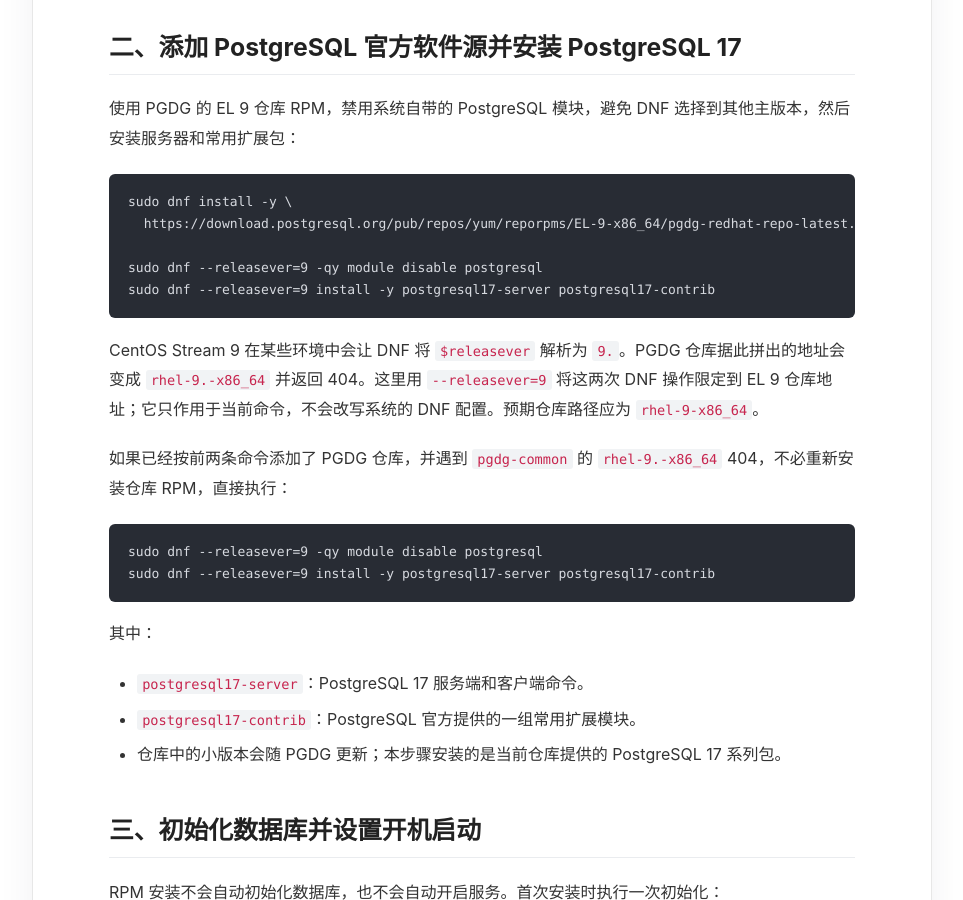
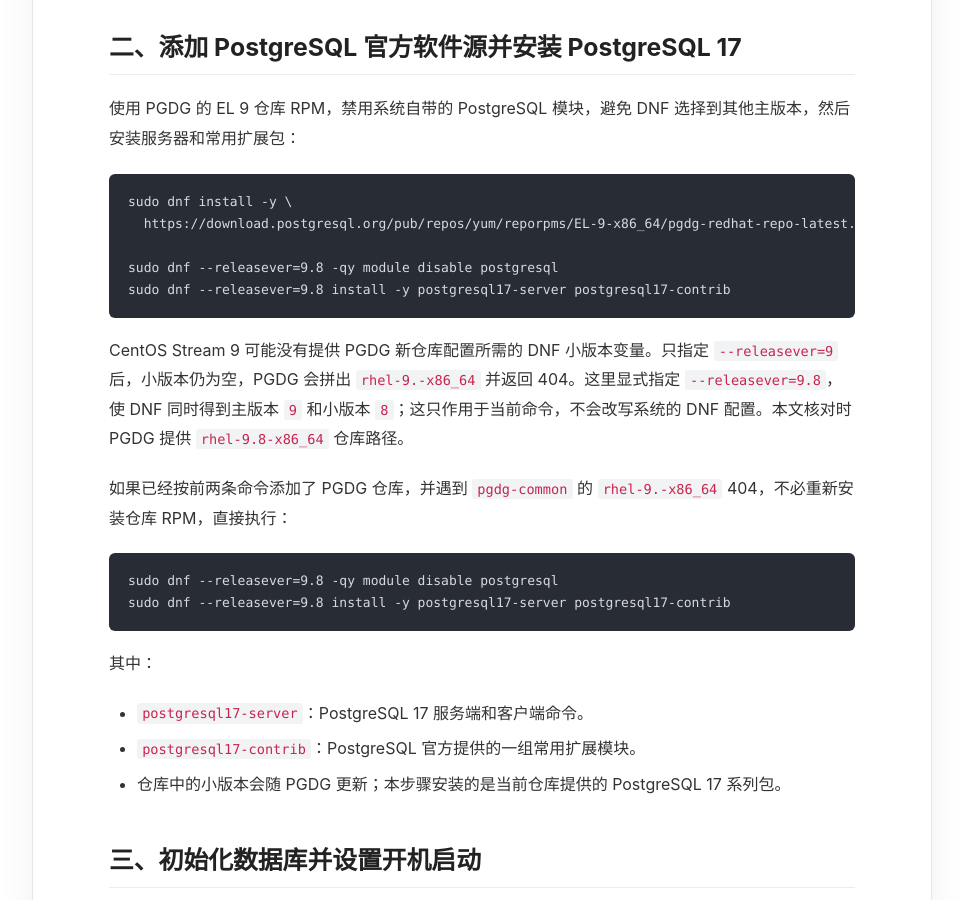
Before and after one commit to lnsyyj/lnsyyj.github.io, a Jekyll site: the page built from _posts/2026-10-11-centos-stream-9-postgresql-17-install.md, in a window 1280 px wide and 900 px high, scrolled down 1303 px. Shown: the whole window, without its empty margins (158-1121 px from the left). Built offline with Jekyll 4.4.1, drawn with Linux system fonts in a browser that asks for light colours.

Commit message:
Correct PGDG release version workaround

````diff
--- a/_posts/2026-10-11-centos-stream-9-postgresql-17-install.md
+++ b/_posts/2026-10-11-centos-stream-9-postgresql-17-install.md
@@ -34,17 +34,17 @@
 sudo dnf install -y \
   https://download.postgresql.org/pub/repos/yum/reporpms/EL-9-x86_64/pgdg-redhat-repo-latest.noarch.rpm
 
-sudo dnf --releasever=9 -qy module disable postgresql
-sudo dnf --releasever=9 install -y postgresql17-server postgresql17-contrib
+sudo dnf --releasever=9.8 -qy module disable postgresql
+sudo dnf --releasever=9.8 install -y postgresql17-server postgresql17-contrib
 ```
 
-CentOS Stream 9 在某些环境中会让 DNF 将 `$releasever` 解析为 `9.`。PGDG 仓库据此拼出的地址会变成 `rhel-9.-x86_64` 并返回 404。这里用 `--releasever=9` 将这两次 DNF 操作限定到 EL 9 仓库地址；它只作用于当前命令，不会改写系统的 DNF 配置。预期仓库路径应为 `rhel-9-x86_64`。
+CentOS Stream 9 可能没有提供 PGDG 新仓库配置所需的 DNF 小版本变量。只指定 `--releasever=9` 后，小版本仍为空，PGDG 会拼出 `rhel-9.-x86_64` 并返回 404。这里显式指定 `--releasever=9.8`，使 DNF 同时得到主版本 `9` 和小版本 `8`；这只作用于当前命令，不会改写系统的 DNF 配置。本文核对时 PGDG 提供 `rhel-9.8-x86_64` 仓库路径。
 
 如果已经按前两条命令添加了 PGDG 仓库，并遇到 `pgdg-common` 的 `rhel-9.-x86_64` 404，不必重新安装仓库 RPM，直接执行：
 
 ```bash
-sudo dnf --releasever=9 -qy module disable postgresql
-sudo dnf --releasever=9 install -y postgresql17-server postgresql17-contrib
+sudo dnf --releasever=9.8 -qy module disable postgresql
+sudo dnf --releasever=9.8 install -y postgresql17-server postgresql17-contrib
 ```
 
 其中：
````
